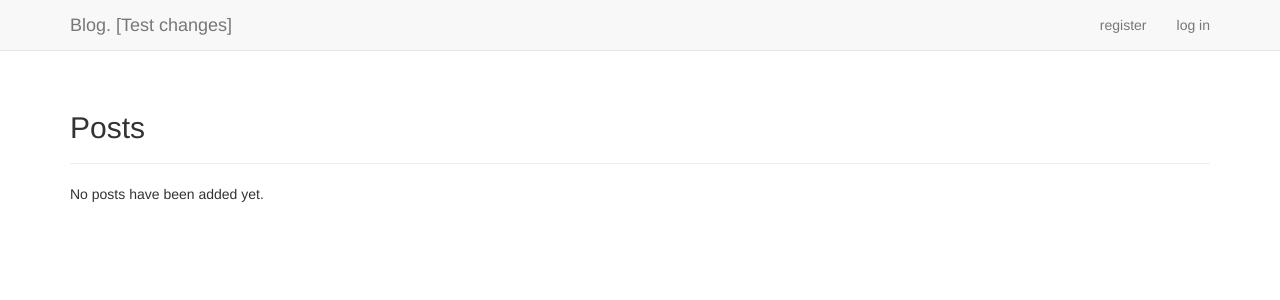
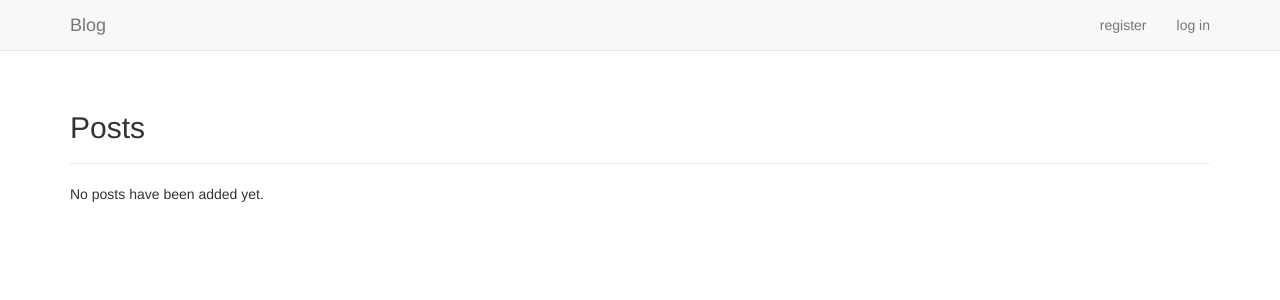
Before and after one commit to SuslaDmitry/MyBlog, a Django app: page / in a window 1280 px wide. Shown: the top 300 px of the page. Run offline with Django 3.2, Linux system fonts and the light colour scheme; data that the repository does not hold is empty; some libraries are stand-ins or nearby versions.

Commit message:
Release for GCP.v1

```diff
--- a/blogs/templates/blogs/base.html
+++ b/blogs/templates/blogs/base.html
@@ -22,7 +22,7 @@
               aria-expanded="false" aria-controls="navbar">
             </button>
             <a class="navbar-brand" href="{% url 'blogs:index' %}">
-                Blog. [Test changes]</a>
+                Blog</a>
           </div>
 
           <div id="navbar" class="navbar-collapse collapse">
```
